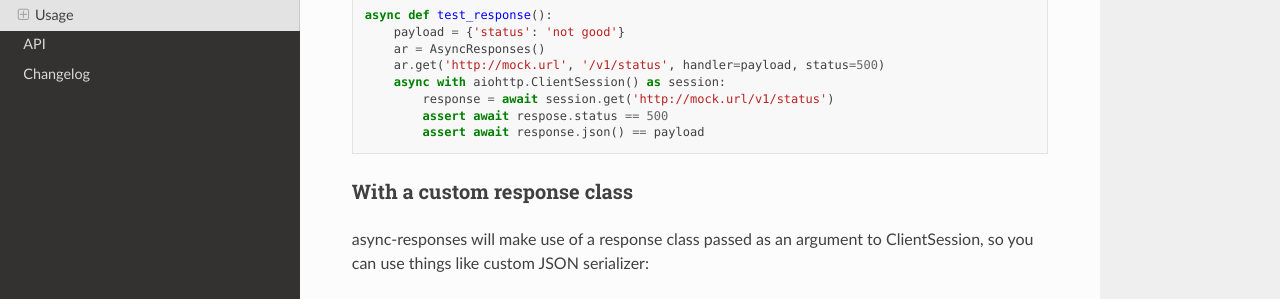
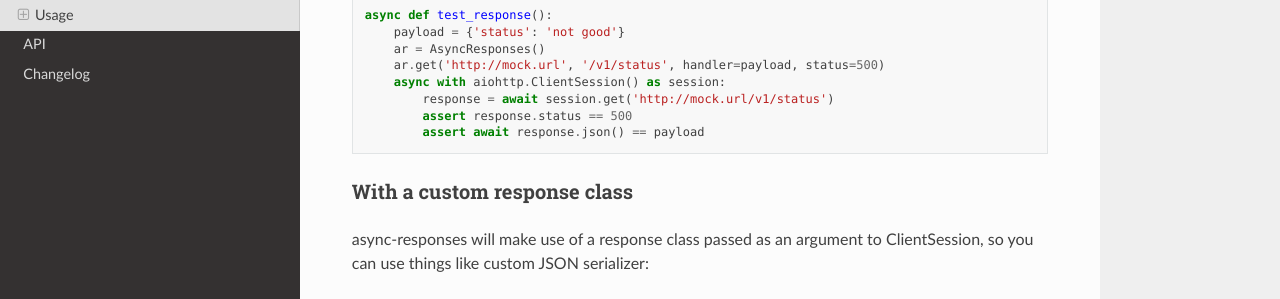
Before and after one commit to ulamlabs/async-responses, a Sphinx documentation site: the page built from docs/source/introduction.rst, in a window 1280 px wide and 900 px high, scrolled down 1962 px. Shown: the part 166-465 px from the top of the window. Built offline with Sphinx 7.4.7 and the Read the Docs theme 2.0.0, drawn with Linux system fonts in a browser that asks for light colours.

Commit message:
Fix typos

```diff
--- a/docs/source/introduction.rst
+++ b/docs/source/introduction.rst
@@ -122,7 +122,7 @@ With a custom status code
         ar.get('http://mock.url', '/v1/status', handler=payload, status=500)
         async with aiohttp.ClientSession() as session:
             response = await session.get('http://mock.url/v1/status')
-            assert await respose.status == 500
+            assert response.status == 500
             assert await response.json() == payload
 
 With a custom response class
```
Also changed, not shown: README.md (+1 -1 lines).
